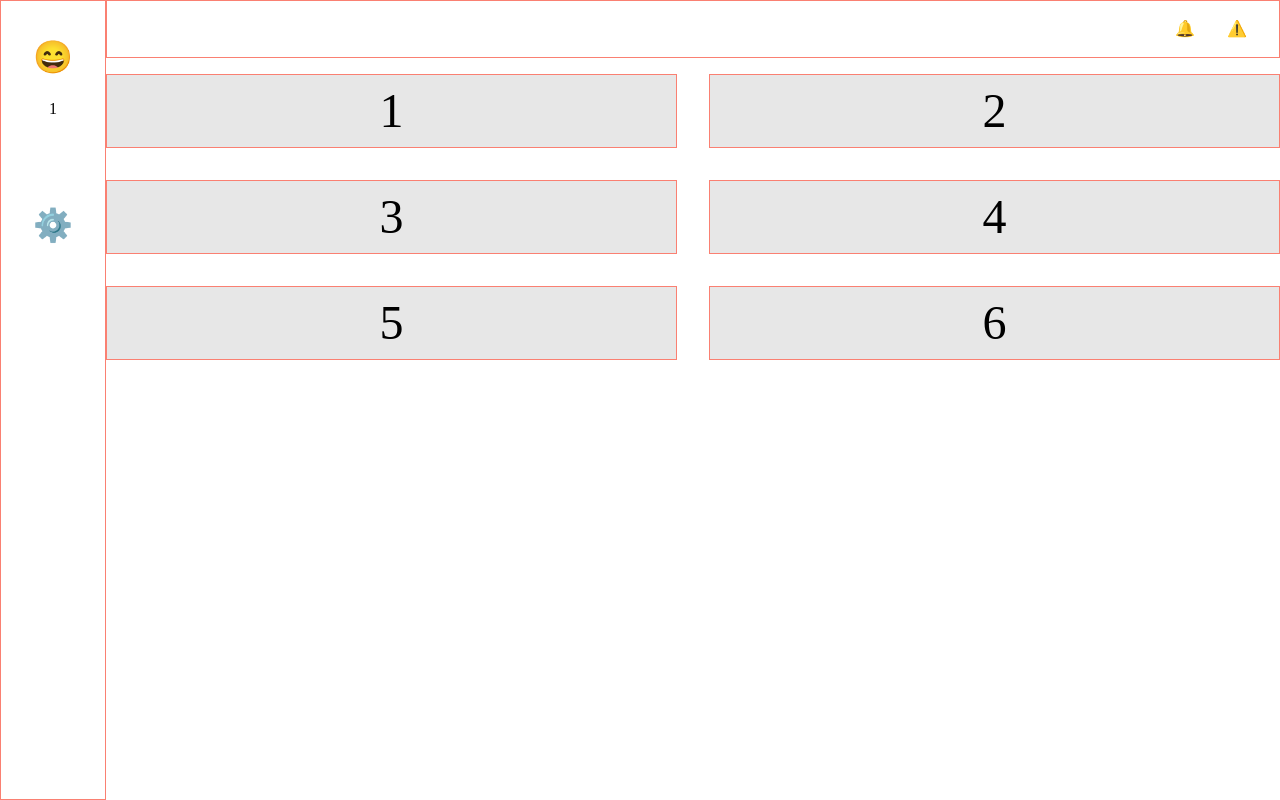
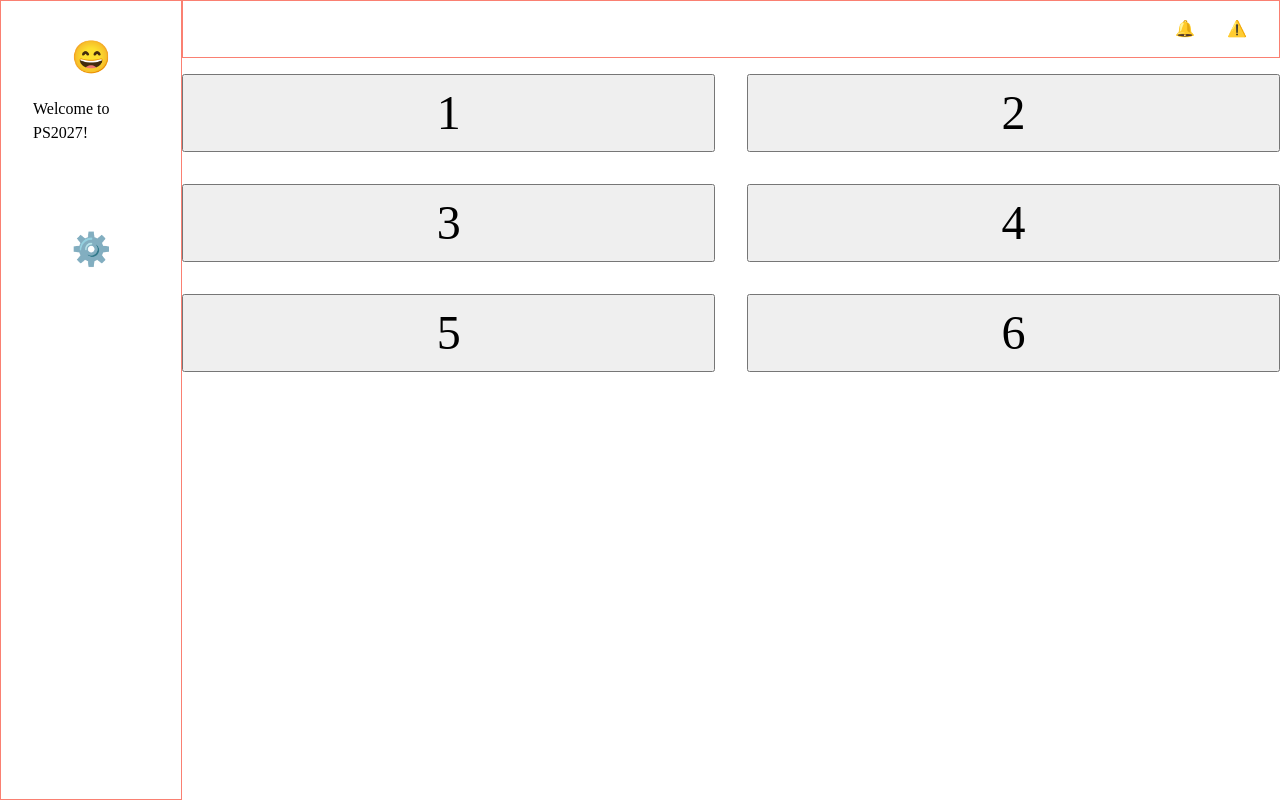
Before and after one commit to adam0coe/megaloform, a React (Vite) app in the folder client/: page /candidate/1 in a window 1280 px wide. Built offline with nearby package versions, Linux system fonts and the light colour scheme.

Commit message:
registration form complete

```diff
--- a/client/src/components/dash/dash.css
+++ b/client/src/components/dash/dash.css
@@ -44,13 +44,3 @@ display: flex;
   grid-template-columns: repeat(2, 1fr);
   gap: 2rem;
 }
-
-.step {
-  display: flex;
-  align-items: center;
-  justify-content: center;
-  width: 100%;
-  font-size: 3rem;
-  border: 1px solid salmon;
-  background-color: rgb(231, 231, 231);
-}
--- a/client/src/components/dash/dash.jsx
+++ b/client/src/components/dash/dash.jsx
@@ -1,10 +1,39 @@
 import './dash.css'
+import { useState } from 'react';
 import { useParams } from 'react-router-dom';
+import Steps from '../steps/steps'
+import Register from '../steps/all-steps/register/register'
+import { registerCandidate } from '../../services/candidate-input';
 
 
 
 export default function Dashboard() {
   const { id } = useParams();
+  const [currentStep, setCurrentStep] = useState(null);
+  const [candidate, setCandidate] = useState(null)
+
+  async function handleRegister (e) {
+      e.preventDefault();
+      if (e.target.firstName.value.trim() === '' || e.target.lastNames.value.trim() === '' ) {
+        alert('Must insert valid name!');
+      } else if (e.target.phone.value.trim() === '') {
+        alert('Must insert valid phone!');
+      } else {
+        const { firstName, lastNames, phone } = {
+          firstName: e.target.firstName.value,
+          lastNames: e.target.lastNames.value,
+          phone: e.target.phone.value,
+        };
+
+        try {
+          const updateCandidate = await registerCandidate(id, { firstName, lastNames, phone });
+          setCandidate(updateCandidate)
+          e.target.reset();
+        } catch (err) {
+          console.log(err)
+        }
+      }
+    }
 
   return (
     <>
@@ -12,7 +41,9 @@ export default function Dashboard() {
       <div id="dash-side-menu">
         <div id="user">
           <div id="user-img" className='user-icons'>😄</div>
-          <p id="username">{id}</p>
+          <p id="username">{
+            candidate?.profile?.firstName ? `Olá, ${candidate.profile.firstName}!` : 'Welcome to PS2027!'
+            }</p>
         </div>
         <div id="config" className='user-icons'>⚙️</div>
       </div>
@@ -21,16 +52,16 @@ export default function Dashboard() {
           <div id="notifications">🔔</div>
           <div id="warning">⚠️</div>
         </div>
-        <div id="dash-steps">
-          <div className="step">1</div>
-          <div className="step">2</div>
-          <div className="step">3</div>
-          <div className="step">4</div>
-          <div className="step">5</div>
-          <div className="step">6</div>
+        {currentStep === null ? (
+          < Steps onCurrentStep={setCurrentStep}/>
+        ) : (
+          <div id="dash-step">
+            <button onClick={() => setCurrentStep(null)}>❌</button>
+            {currentStep === 'registration' && <Register handleRegister={handleRegister}/>}
+          </div>
+        )}
         </div>
       </div>
-    </div>
     </>
   )
 }
--- /dev/null
+++ b/client/src/components/steps/all-steps/register/register.jsx
@@ -0,0 +1,32 @@
+export default function Register({ handleRegister }) {
+  return (
+    <>
+      <div id="login-container">
+        <div id="login-form">
+          <div id="form-title">
+            <p>Registration:</p>
+          </div>
+          <div id="form-body">
+            <form action="" onSubmit={handleRegister}>
+              <div className="form-group">
+                <label htmlFor="firstName">Name</label>
+                <input type="text" name="firstName" id="firstName" required/>
+              </div>
+              <div className="form-group">
+                <label htmlFor="lastNames">Last Name</label>
+                <input type="text" name="lastNames" id="lastNames" required/>
+              </div>
+              <div className="form-group">
+                <label htmlFor="phone">Phone</label>
+                <input type="tel" name="phone" id="phone" required/>
+              </div>
+              <div className="form-group">
+                <input type="submit" name="register-sumbmit" id="register-submit" value={'submit'}/>
+              </div>
+            </form>
+        </div>
+      </div>
+    </div>
+    </>
+  )
+}
--- a/client/src/components/steps/steps.css
+++ b/client/src/components/steps/steps.css
@@ -0,0 +1,7 @@
+.step {
+  display: flex;
+  align-items: center;
+  justify-content: center;
+  width: 100%;
+  font-size: 3rem;
+}
--- a/client/src/components/steps/steps.jsx
+++ b/client/src/components/steps/steps.jsx
@@ -0,0 +1,16 @@
+import './steps.css'
+
+export default function Steps({ onCurrentStep }) {
+  return (
+    <>
+      <div id="dash-steps">
+      <button className="step" onClick={() => onCurrentStep("registration")}>1</button>
+      <button className="step" onClick={() => onCurrentStep("test")}>2</button>
+      <button className="step" onClick={() => onCurrentStep("questions")}>3</button>
+      <button className="step" onClick={() => onCurrentStep("group-dynamic")}>4</button>
+      <button className="step" onClick={() => onCurrentStep("final-interview")}>5</button>
+      <button className="step" onClick={() => onCurrentStep("bootcamp")}>6</button>
+      </div>
+    </>
+  )
+}
--- a/client/src/services/candidate-input.js
+++ b/client/src/services/candidate-input.js
@@ -11,3 +11,14 @@ export async function upsertCandidate(candidateInput) {
     throw new Error(`Failed to log in or sing up user: error ${res.status}`)
   }
 }
+
+export async function registerCandidate(candidateId, registerInput) {
+  const res = await fetch(`http://localhost:3000/candidates/${candidateId}`, {
+    method: "PATCH",
+    headers: {"Content-Type": "application/json"},
+    body: JSON.stringify(registerInput)
+  })
+
+  if (res.ok) return res.json();
+  throw new Error(`Failed to register user: error ${res.status}`)
+}
```
Also changed, not shown: client/src/components/steps/all-steps/register/register.css (added), 2 other files (tests, documents, lock files or other folders).
